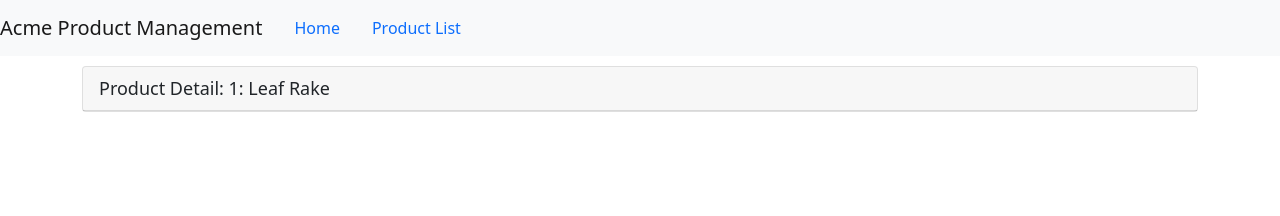
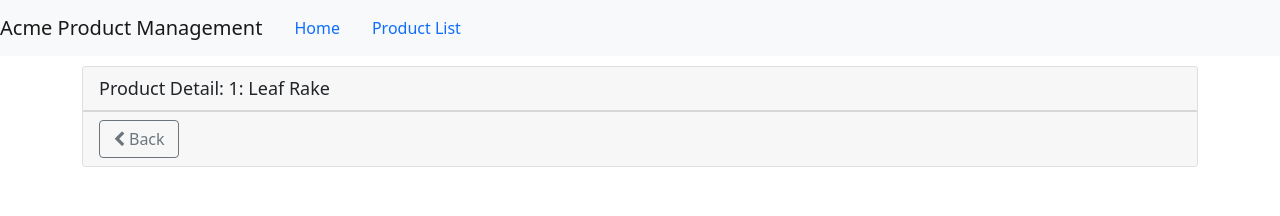
Before and after one commit to colinlwhite/AngularGettingStarted, an Angular app: page /products/1 in a window 1280 px wide. Shown: the top 216 px of the page. Built offline with nearby package versions, Linux system fonts and the light colour scheme.

Commit message:
Activated a route with code instead of the template attribute directive

```diff
--- a/src/app/products/product-detail.component.html
+++ b/src/app/products/product-detail.component.html
@@ -2,4 +2,11 @@
     <div class="card-header">
         {{ pageTitle + ': ' + product?.productName }}
     </div>
+    <div class="card-footer">
+        <button class="btn btn-outline-secondary"
+        style="width: 80px;"
+         (click)="onBack()">
+         <i class="fa fa-chevron-left"></i> Back
+        </button>
+    </div>
 </div>
--- a/src/app/products/product-detail.component.ts
+++ b/src/app/products/product-detail.component.ts
@@ -1,5 +1,5 @@
 import { Component, OnInit } from '@angular/core';
-import { ActivatedRoute } from '@angular/router';
+import { ActivatedRoute, Router } from '@angular/router';
 import { IProduct } from './product';
 
 @Component({
@@ -10,7 +10,7 @@
   pageTitle: string = 'Product Detail';
   product: IProduct | undefined;
 
-  constructor(private route: ActivatedRoute) { }
+  constructor(private route: ActivatedRoute, private router: Router) { }
 
   ngOnInit(): void {
     const id = Number(this.route.snapshot.paramMap.get("id"));
@@ -27,4 +27,8 @@
     };
   }
 
+  onBack(): void {
+    this.router.navigate(['/products']);
+  }
+
 }
```
